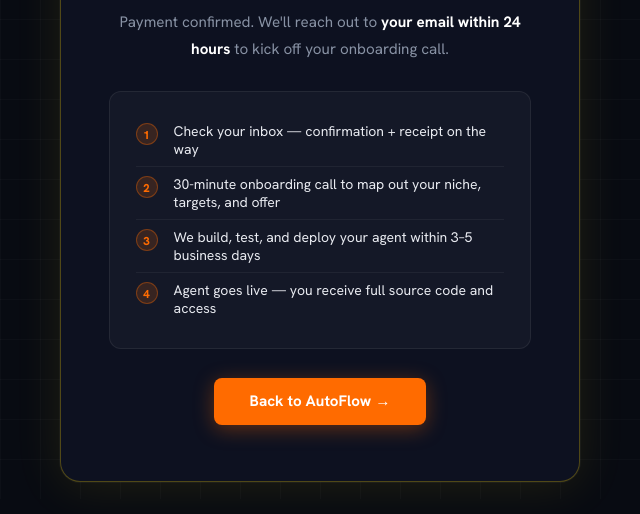
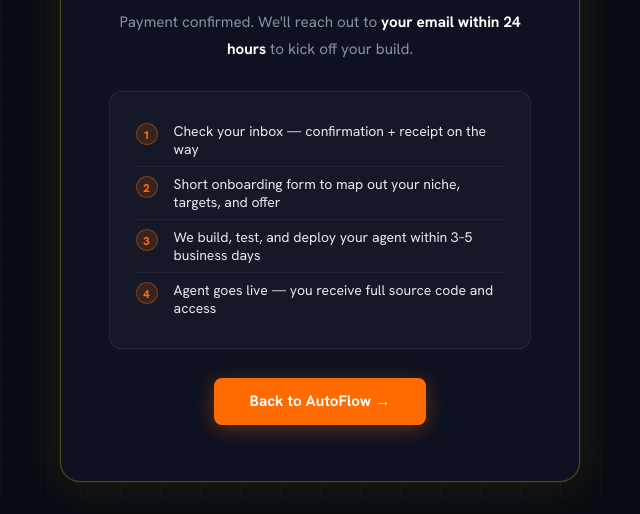
Before and after one commit to Jcapalot18/autoflow-agency, a website: page success.html in a window 1280 px wide. Shown: the part 301-815 px from the top of the page, without its empty margins (320-960 px from the left). Drawn offline with Linux system fonts and the light colour scheme.

Commit message:
fix(success): remove 'onboarding call' references to match FAQ copy
FAQ says 'short onboarding form' but success.html said '30-minute onboarding
call' twice — once in the paragraph and once in step 2. Updated both to be
consistent with the no-calls positioning throughout the site.

Co-Authored-By: Claude Sonnet 4.6 <noreply@anthropic.com>

```diff
--- a/success.html
+++ b/success.html
@@ -94,7 +94,7 @@
     <a class="logo" href="/">Auto<span>Flow</span></a>
     <div class="check-circle">✓</div>
     <h1>You're <span>In.</span></h1>
-    <p>Payment confirmed. We'll reach out to <strong style="color:#fff">your email within 24 hours</strong> to kick off your onboarding call.</p>
+    <p>Payment confirmed. We'll reach out to <strong style="color:#fff">your email within 24 hours</strong> to kick off your build.</p>
     <div class="steps">
       <div class="step">
         <div class="step-num">1</div>
@@ -102,7 +102,7 @@
       </div>
       <div class="step">
         <div class="step-num">2</div>
-        <span>30-minute onboarding call to map out your niche, targets, and offer</span>
+        <span>Short onboarding form to map out your niche, targets, and offer</span>
       </div>
       <div class="step">
         <div class="step-num">3</div>
```
